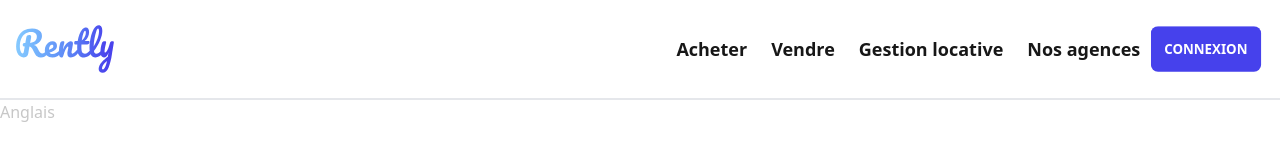
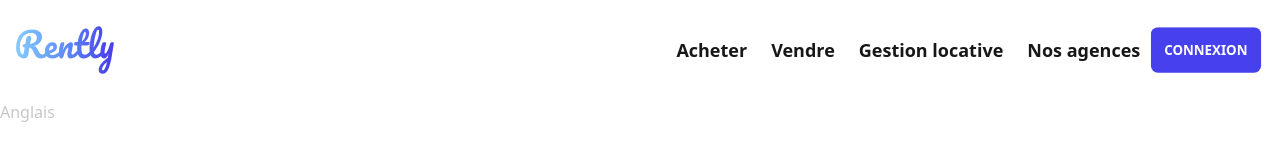
Before and after one commit to mathieudacheux/rently_FrontEnd, a React (Vite) app: page / in a window 1280 px wide. Shown: the top 160 px of the page. Built offline with nearby package versions, Linux system fonts and the light colour scheme.

Commit message:
No border

```diff
--- a/src/components/organisms/Navbar.tsx
+++ b/src/components/organisms/Navbar.tsx
@@ -8,7 +8,7 @@ export default function Navbar(): JSX.Element {
   const isConnected = useAppSelector(selectedUserId) !== null
 
   return (
-    <nav className='navbar bg-background border-b-2 h-25'>
+    <nav className='navbar bg-background h-25'>
       <div className='flex align-middle md:w-2/12 lg:w-4/12'>
         <img src={Rently} className='logo p-2' alt='Rently Logo' />
       </div>
```
